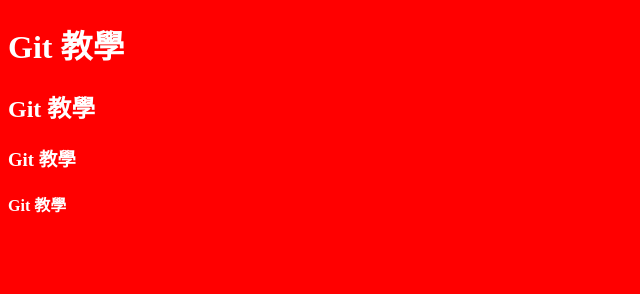
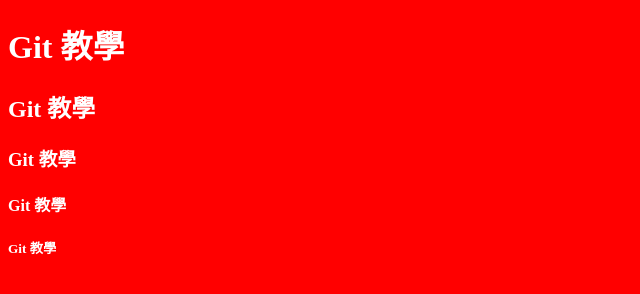
Before and after one commit to shihching647/TGD103_git, a plain HTML site: page index.html in a window 1280 px wide. Shown: the full height of the page, 0-640 px from the left. Drawn offline with Linux system fonts and the light colour scheme.

Commit message:
add html h5

```diff
--- a/index.html
+++ b/index.html
@@ -12,5 +12,6 @@
     <h2>Git 教學</h2>
     <h3>Git 教學</h3>
     <h4>Git 教學</h4>
+    <h5>Git 教學</h5>
 </body>
 </html>
```
